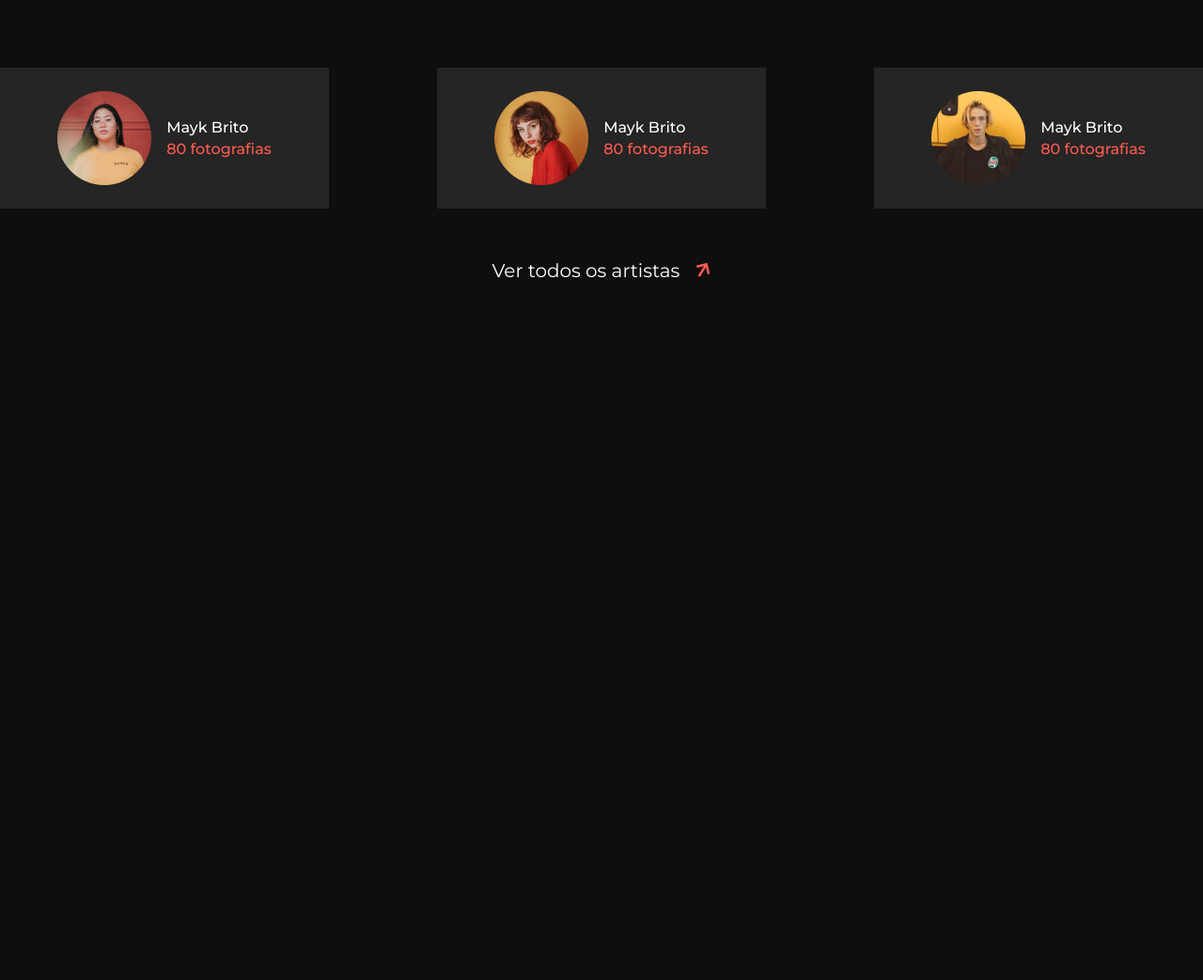
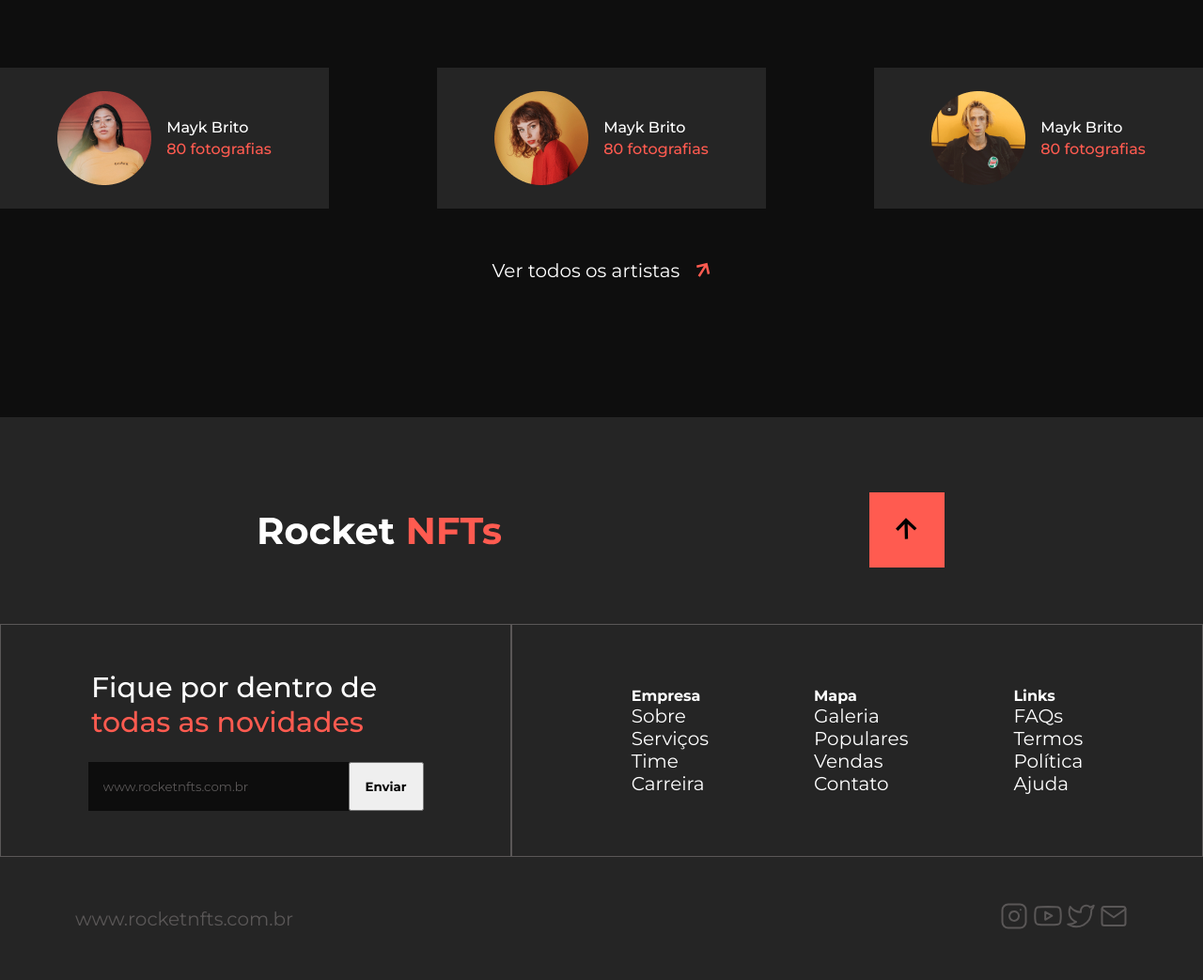
Before and after one commit to thiagorodriguesdutra/rocket-nft, a website built with Vite: page index.html in a window 1280 px wide. Shown: the part 3265-4308 px from the top of the page at 94% size. Before the commit the page ends 3565 px from the top, so only its background shows below. Built offline with nearby package versions, Linux system fonts and the light colour scheme.

Commit message:
Add footer

```diff
--- a/index.html
+++ b/index.html
@@ -197,6 +197,67 @@
         <img src="./assets/arrow-orange.svg" alt="">
       </footer>
     </section>
+    <footer class="container">
+      <div class="return_to_top">
+        <img src="./assets/logo.svg" alt="">
+        <button title="Retornar para o topo da página">
+          <img src="./assets/arrow-black.svg" alt="">
+        </button>
+      </div>
+      <div class="menu_container">
+        <form>
+          <h3>
+            Fique por dentro de <span>todas as novidades</span>
+          </h3>
+          <div>
+            <input type="email" placeholder="www.rocketnfts.com.br">
+            <button>Enviar</button>
+          </div>
+        </form>
+        <nav>
+          <ul>
+            <strong>Empresa</strong>
+            <li><a href="#">Sobre</a></li>
+            <li><a href="#">Serviços</a></li>
+            <li><a href="#">Time</a></li>
+            <li><a href="#">Carreira</a></li>
+          </ul>
+
+          <ul>
+            <strong>Mapa</strong>
+            <li><a href="#">Galeria</a></li>
+            <li><a href="#">Populares</a></li>
+            <li><a href="#">Vendas</a></li>
+            <li><a href="#">Contato</a></li>
+          </ul>
+
+          <ul>
+            <strong>Links</strong>
+            <li><a href="#">FAQs</a></li>
+            <li><a href="#">Termos</a></li>
+            <li><a href="#">Política</a></li>
+            <li><a href="#">Ajuda</a></li>
+          </ul>
+        </nav>
+      </div>
+      <div class="social_medias">
+        <a href="#">www.rocketnfts.com.br</a>
+        <div>
+          <a href="#">
+            <img src="./assets/instagram.svg" alt="">
+          </a>
+          <a href="#">
+            <img src="./assets/youtube.svg" alt="">
+          </a>
+          <a href="#">
+            <img src="./assets/twitter.svg" alt="">
+          </a>
+          <a href="#">
+            <img src="./assets/email.svg" alt="">
+          </a>
+        </div>
+      </div>
+    </footer>
     <script type="module" src="/main.js"></script>
   </body>
 </html>
--- a/style.css
+++ b/style.css
@@ -19,6 +19,10 @@ a {
   text-decoration: none;
   color: inherit;
   font-size: 1.25rem;
+}
+
+li {
+  list-style: none;
 }
 
 body {
@@ -341,3 +345,107 @@ div.artists_container + footer a {
 div.artists_container + footer a:hover {
   text-decoration: underline;
 }
+
+footer.container {
+  margin-top: 9rem;
+  background: var(--card-color);
+}
+
+div.return_to_top {
+  padding-top: 5rem;
+  padding-left: 5rem;
+  padding-right: 5rem;
+  display: flex;
+  align-items: center;
+  justify-content: space-around;
+}
+
+div.return_to_top > button {
+  width: 5rem;
+  height: 5rem;
+  background: var(--color-logo);
+  border: 0;
+  cursor: pointer;
+}
+
+div.menu_container {
+  margin-top: 3.75rem;
+  display: flex;
+}
+
+div.menu_container form {
+  padding: 3rem 3rem;
+  width: 100%;
+  max-width: 544px;
+  border: 1px solid var(--subtitle-color);
+
+  display: flex;
+  flex-direction: column;
+  justify-content: center;
+  align-items: center;
+
+}
+
+div.menu_container nav {
+  width: 100%;
+  border: 1px solid var(--subtitle-color);
+  display: flex;
+  align-items: center;
+  justify-content: center;
+  gap: 7rem;
+  flex: 1;
+}
+
+div.menu_container form h3 {
+  width: 100%;
+  max-width: 350px;
+  font-weight: 500;
+  font-size: 1.875rem;
+}
+
+div.menu_container form h3 > span {
+  color: var(--color-logo);
+}
+
+div.menu_container form > div {
+  margin-top: 1.5rem;
+  width: 100%;
+  max-width: 357px;
+  display: flex;
+}
+
+div.menu_container form div input {
+  padding: 1rem;
+  width: 100%;
+  max-width: 17.5rem;
+  background: var(--color-input);
+  border: 0;
+  color: var(--text-color);
+}
+
+div.menu_container form div input::placeholder {
+  color: var(--subtitle-color);
+}
+
+div.menu_container form div > button {
+  padding: 1rem;
+  font-weight: 700;
+}
+
+div.social_medias {
+  padding: 3rem 3rem;
+  padding-left: 5rem;
+  padding-right: 5rem;
+  display: flex;
+  align-items: center;
+  justify-content: space-between;
+}
+
+div.social_medias a {
+  color: var(--subtitle-color);
+}
+
+div.social_medias a:hover {
+  text-decoration: underline;
+  color: var(--text-color);
+}
```
